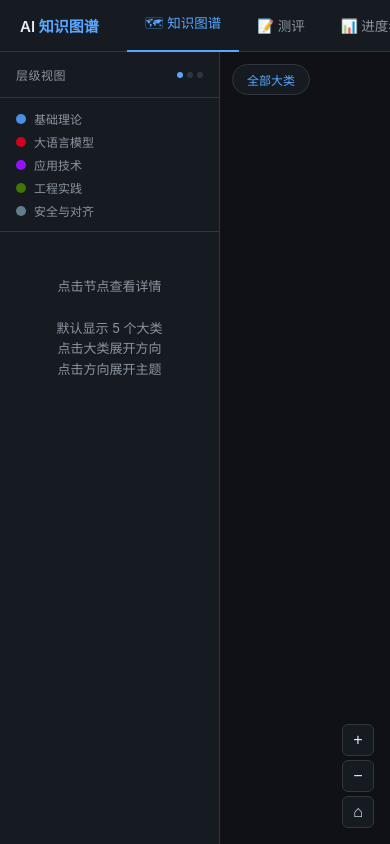
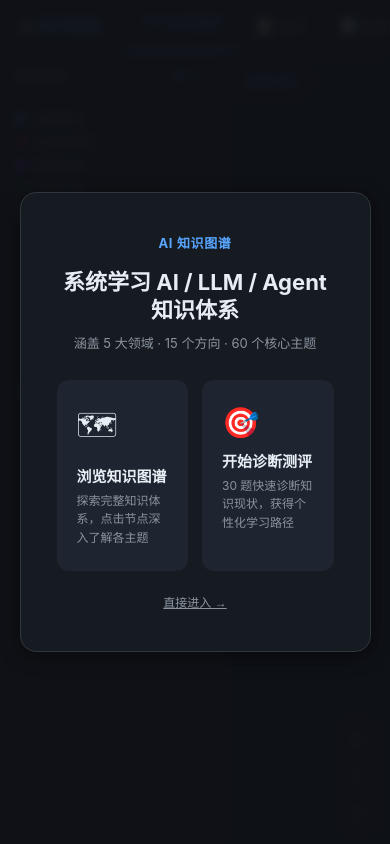
Before and after one commit to ZominWang/super-alignment, a Flask app: page / in a window 390 px wide; the page is wider, and only the part inside the window is pictured. Run offline with Flask 3, Linux system fonts and the light colour scheme.

Commit message:
修复全部P0问题并系统提升产品质量
P0修复：
- 图谱可见性：requestAnimationFrame + ResizeObserver 确保尺寸正确读取
- recommender.py：从旧 load_domains() 迁移到新三级结构 area/direction
- 答案位置偏差：确定性洗牌（seed = topic_id + 题序），B位置从98%降至~24%
- 答案暴露前端：GET响应剥离correct_index，新增/api/answer-check后端判分，submit忽略客户端is_correct

功能增强：
- 图谱节点按掌握度着色：area/direction渐变绿色，tested未掌握topic显示红色
- 首页欢迎引导：0进度首访时展示双入口（浏览图谱 vs 开始测评）
- 测评→图谱联动：结果页新增"查看图谱"和"查看此方向图谱"按钮
- 测评完成后自动刷新图谱状态数据
- 进度看板雷达图改为5大类维度（原15方向太密集）
- 区分"未测评"和"需要加强"：测评过但失败的topic显示红色badge
- 搜索导航延迟从1600ms降至360ms
- 进度条修正（从current-1改为current）

```diff
--- a/web/app.py
+++ b/web/app.py
@@ -15,6 +15,7 @@ from vault_parser import (
     get_graph_data, get_progress,
     get_global_diagnostic_questions, submit_global_diagnostic,
     get_direction_quiz, submit_direction_quiz,
+    strip_quiz_answers, validate_quiz_answer,
     search_knowledge, build_cli_search_prompt
 )
 
@@ -143,7 +144,7 @@ def api_diagnostic():
         n = int(request.args.get('n_per_direction', 2))
         questions = get_global_diagnostic_questions(n_per_direction=n)
         return jsonify({
-            'questions': questions,
+            'questions': strip_quiz_answers(questions),
             'total': len(questions)
         })
     except Exception as e:
@@ -177,6 +178,7 @@ def api_direction_quiz(direction_id):
         quiz_data = get_direction_quiz(direction_id)
         if not quiz_data:
             return jsonify({'error': f'Direction {direction_id} not found'}), 404
+        quiz_data['questions'] = strip_quiz_answers(quiz_data.get('questions', []))
         return jsonify(quiz_data)
     except Exception as e:
         return jsonify({'error': str(e)}), 500
@@ -199,6 +201,29 @@ def api_direction_quiz_submit(direction_id):
 
 
 # ============================================================
+# 答案验证 API（后端判分，防止前端伪造）
+# ============================================================
+
+@app.route('/api/answer-check', methods=['POST'])
+def api_answer_check():
+    """实时验证单道题的答案，用于题目作答后的即时反馈"""
+    try:
+        data = request.get_json()
+        topic_id = data.get('topic_id', '')
+        q_index = data.get('within_topic_q_index', data.get('question_index', 0))
+        selected = data.get('selected_index', -1)
+
+        is_correct, correct_index, explanation = validate_quiz_answer(topic_id, q_index, selected)
+        return jsonify({
+            'is_correct': is_correct,
+            'correct_index': correct_index,
+            'explanation': explanation
+        })
+    except Exception as e:
+        return jsonify({'error': str(e)}), 500
+
+
+# ============================================================
 # 单题 Quiz API（保持兼容）
 # ============================================================
 
@@ -211,7 +236,7 @@ def api_quiz(topic_id):
             return jsonify({'error': f'Topic {topic_id} not found'}), 404
 
         body = topic.get('body', '')
-        questions = parse_quiz(body)
+        questions = parse_quiz(body, topic_id=topic_id)
 
         return jsonify({
             'topic_id': topic_id,
@@ -221,7 +246,7 @@ def api_quiz(topic_id):
             'difficulty': topic.get('difficulty', 3),
             'area': topic.get('area'),
             'direction': topic.get('direction'),
-            'questions': questions,
+            'questions': strip_quiz_answers(questions),
             'current_status': topic.get('status', 'unknown')
         })
     except Exception as e:
@@ -240,7 +265,7 @@ def api_quiz_submit(topic_id):
             return jsonify({'error': f'Topic {topic_id} not found'}), 404
 
         body = topic.get('body', '')
-        questions = parse_quiz(body)
+        questions = parse_quiz(body, topic_id=topic_id)
 
         if not questions:
             return jsonify({'error': 'No questions found'}), 400
--- a/web/static/css/style.css
+++ b/web/static/css/style.css
@@ -240,6 +240,7 @@ body {
 .status-mastered { background: rgba(63,185,80,.15); color: var(--success); border: 1px solid rgba(63,185,80,.3); }
 .status-learning { background: rgba(210,153,34,.15); color: var(--warning); border: 1px solid rgba(210,153,34,.3); }
 .status-unknown { background: rgba(139,148,158,.1); color: var(--text-muted); border: 1px solid var(--border); }
+.status-needs-work { background: rgba(248,81,73,.1); color: var(--danger); border: 1px solid rgba(248,81,73,.3); }
 
 .node-action-btn {
   width: 100%;
@@ -1205,3 +1206,103 @@ body {
 .btn-course-explore:hover {
   background: rgba(188,140,255,0.1);
 }
+
+/* ============================================================
+   欢迎引导遮罩
+   ============================================================ */
+
+.welcome-overlay {
+  position: fixed;
+  inset: 0;
+  background: rgba(15, 17, 23, 0.94);
+  z-index: 400;
+  display: flex;
+  align-items: center;
+  justify-content: center;
+  backdrop-filter: blur(4px);
+}
+
+.welcome-card {
+  max-width: 600px;
+  width: 90%;
+  background: var(--bg2);
+  border: 1px solid var(--border);
+  border-radius: 16px;
+  padding: 40px 36px;
+  text-align: center;
+  box-shadow: var(--shadow);
+}
+
+.welcome-logo {
+  font-size: 13px;
+  font-weight: 700;
+  color: var(--accent);
+  letter-spacing: 0.05em;
+  text-transform: uppercase;
+  margin-bottom: 16px;
+}
+
+.welcome-title {
+  font-size: 22px;
+  font-weight: 700;
+  color: var(--text);
+  margin-bottom: 8px;
+  line-height: 1.3;
+}
+
+.welcome-desc {
+  font-size: 13px;
+  color: var(--text-muted);
+  margin-bottom: 28px;
+}
+
+.welcome-actions {
+  display: flex;
+  gap: 14px;
+  margin-bottom: 20px;
+}
+
+.welcome-action-card {
+  flex: 1;
+  background: var(--bg3);
+  border: 2px solid transparent;
+  border-radius: 12px;
+  padding: 22px 18px;
+  cursor: pointer;
+  transition: border-color 0.15s, transform 0.1s;
+  text-align: left;
+}
+
+.welcome-action-card:hover {
+  border-color: var(--accent);
+  transform: translateY(-2px);
+}
+
+.welcome-icon {
+  font-size: 30px;
+  margin-bottom: 10px;
+}
+
+.welcome-action-title {
+  font-size: 15px;
+  font-weight: 600;
+  color: var(--text);
+  margin-bottom: 6px;
+}
+
+.welcome-action-desc {
+  font-size: 12px;
+  color: var(--text-muted);
+  line-height: 1.55;
+}
+
+.welcome-skip {
+  background: none;
+  border: none;
+  color: var(--text-muted);
+  font-size: 12px;
+  cursor: pointer;
+  text-decoration: underline;
+}
+
+.welcome-skip:hover { color: var(--text); }
--- a/web/static/js/app.js
+++ b/web/static/js/app.js
@@ -37,6 +37,17 @@ document.querySelectorAll('.tab-btn').forEach(btn => {
     btn.classList.add('active');
     document.getElementById(`panel-${btn.dataset.tab}`).classList.add('active');
     if (btn.dataset.tab === 'progress') loadProgress();
+    if (btn.dataset.tab === 'graph' && svg) {
+      // 切回图谱 tab 时修正尺寸（曾经在 display:none 状态下测量可能为 0）
+      requestAnimationFrame(() => {
+        const wrap = document.getElementById('graph-svg').parentElement;
+        const W = wrap.clientWidth, H = wrap.clientHeight;
+        if (W > 0 && H > 0) {
+          svg.attr('width', W).attr('height', H);
+          if (simulation) simulation.force('center', d3.forceCenter(W / 2, H / 2)).alpha(0.1).restart();
+        }
+      });
+    }
   });
 });
 
@@ -47,18 +58,26 @@ document.querySelectorAll('.tab-btn').forEach(btn => {
 function show(id) { document.getElementById(id).classList.remove('hidden'); }
 function hide(id) { document.getElementById(id).classList.add('hidden'); }
 
-function getStatusLabel(s) {
-  return { mastered: '已掌握', learning: '学习中', unknown: '未学习' }[s] || '未学习';
+function getStatusLabel(s, tested = false) {
+  if (s === 'unknown') return tested ? '需要加强' : '未测评';
+  return { mastered: '已掌握', learning: '学习中' }[s] || '未测评';
 }
 
-function getStatusClass(s) {
-  return { mastered: 'status-mastered', learning: 'status-learning', unknown: 'status-unknown' }[s] || 'status-unknown';
+function getStatusClass(s, tested = false) {
+  if (s === 'unknown') return tested ? 'status-needs-work' : 'status-unknown';
+  return { mastered: 'status-mastered', learning: 'status-learning' }[s] || 'status-unknown';
 }
 
 function scoreColor(pct) {
   if (pct >= 80) return '#3fb950';
   if (pct >= 60) return '#d29922';
   return '#f85149';
+}
+
+function masteryColor(baseColor, mastered, total) {
+  if (!total || !mastered) return baseColor;
+  const pct = Math.min(mastered / total, 1);
+  return d3.interpolateRgb(baseColor, '#3fb950')(pct * 0.55);
 }
 
 // ============================================================
@@ -76,9 +95,13 @@ async function init() {
     State.directions = dirsResp;
     State.areas = areasResp;
 
-    initGraph();
+    // requestAnimationFrame 确保 DOM 布局完成后再读取容器尺寸
+    requestAnimationFrame(() => initGraph());
     renderDirectionsGrid();
-    updateTopbarBadge();
+    const progress = await updateTopbarBadge();
+    if (progress && progress.mastered_percent === 0 && !localStorage.getItem('kg_welcome_dismissed')) {
+      show('welcome-overlay');
+    }
   } catch (e) {
     console.error('Init error:', e);
   }
@@ -89,7 +112,46 @@ async function updateTopbarBadge() {
     const p = await fetch('/api/progress').then(r => r.json());
     document.getElementById('topbar-badge').innerHTML =
       `掌握 <strong>${p.mastered_percent}%</strong> · ${p.mastered}/${p.total}`;
+    return p;
   } catch (e) {}
+}
+
+async function refreshGraphData() {
+  try {
+    const graphResp = await fetch('/api/graph').then(r => r.json());
+    State.graphData = graphResp;
+    // 重新渲染当前层级
+    if (State.graphLevel === 'area') renderAreaLevel();
+    else if (State.graphLevel === 'direction' && State.expandedArea) expandArea(State.expandedArea);
+    else if (State.graphLevel === 'topic' && State.expandedDirection) expandDirection(State.expandedDirection);
+  } catch (e) {}
+}
+
+function switchToTab(tabName) {
+  document.querySelectorAll('.tab-btn').forEach(b => b.classList.remove('active'));
+  document.querySelectorAll('.tab-panel').forEach(p => p.classList.remove('active'));
+  document.querySelector(`[data-tab="${tabName}"]`).classList.add('active');
+  document.getElementById(`panel-${tabName}`).classList.add('active');
+  if (tabName === 'progress') loadProgress();
+  if (tabName === 'graph' && svg) {
+    requestAnimationFrame(() => {
+      const wrap = document.getElementById('graph-svg').parentElement;
+      const W = wrap.clientWidth, H = wrap.clientHeight;
+      if (W > 0 && H > 0) {
+        svg.attr('width', W).attr('height', H);
+        if (simulation) simulation.force('center', d3.forceCenter(W / 2, H / 2)).alpha(0.1).restart();
+      }
+    });
+  }
+}
+
+function welcomeGo(tab) {
+  localStorage.setItem('kg_welcome_dismissed', '1');
+  hide('welcome-overlay');
+  if (tab === 'quiz') {
+    switchToTab('quiz');
+    setTimeout(startDiagnostic, 100);
+  }
 }
 
 // ============================================================
@@ -101,7 +163,13 @@ const AREA_R = 42, DIR_R = 26, TOPIC_R = 14;
 
 function initGraph() {
   const wrap = document.getElementById('graph-svg').parentElement;
-  const W = wrap.clientWidth, H = wrap.clientHeight;
+  let W = wrap.clientWidth, H = wrap.clientHeight;
+
+  // 如果布局未完成（display:none 或尺寸还未计算），使用窗口尺寸作为后备
+  if (!W || !H) {
+    W = Math.max(window.innerWidth * 0.58, 400);
+    H = Math.max(window.innerHeight * 0.75, 400);
+  }
 
   svg = d3.select('#graph-svg');
   svg.attr('width', W).attr('height', H);
@@ -114,6 +182,17 @@ function initGraph() {
   g = svg.append('g');
 
   renderAreaLevel();
+
+  // 监听容器尺寸变化（窗口缩放、侧栏展开等）
+  const ro = new ResizeObserver(entries => {
+    const e = entries[0];
+    const nW = e.contentRect.width, nH = e.contentRect.height;
+    if (nW > 0 && nH > 0) {
+      svg.attr('width', nW).attr('height', nH);
+      if (simulation) simulation.force('center', d3.forceCenter(nW / 2, nH / 2)).alpha(0.2).restart();
+    }
+  });
+  ro.observe(wrap);
 }
 
 function clearGraph() {
@@ -154,10 +233,10 @@ function renderAreaLevel() {
 
   node.append('circle')
     .attr('r', AREA_R)
-    .attr('fill', d => d.color)
-    .attr('fill-opacity', 0.85)
-    .attr('stroke', '#fff')
-    .attr('stroke-width', 2)
+    .attr('fill', d => masteryColor(d.color, d.mastered, d.total))
+    .attr('fill-opacity', 0.88)
+    .attr('stroke', d => d.mastered > 0 ? '#3fb950' : '#fff')
+    .attr('stroke-width', d => d.mastered > 0 ? 2.5 : 1.5)
     .attr('class', 'node-circle');
 
   node.append('text')
@@ -223,10 +302,10 @@ function expandArea(areaId) {
 
   node.append('circle')
     .attr('r', d => d.type === 'area' ? AREA_R : DIR_R)
-    .attr('fill', d => d.color)
-    .attr('fill-opacity', d => d.type === 'area' ? 0.95 : 0.8)
-    .attr('stroke', '#fff')
-    .attr('stroke-width', d => d.type === 'area' ? 2 : 1.5)
+    .attr('fill', d => masteryColor(d.color, d.mastered, d.total))
+    .attr('fill-opacity', d => d.type === 'area' ? 0.95 : 0.82)
+    .attr('stroke', d => d.mastered > 0 ? '#3fb950' : '#fff')
+    .attr('stroke-width', d => d.mastered > 0 ? 2.5 : (d.type === 'area' ? 2 : 1.5))
     .attr('class', 'node-circle');
 
   node.append('text')
@@ -306,20 +385,22 @@ function expandDirection(dirId) {
   node.append('circle')
     .attr('r', d => d.type === 'direction' ? DIR_R : TOPIC_R)
     .attr('fill', d => {
-      if (d.type === 'direction') return d.color;
+      if (d.type === 'direction') return masteryColor(d.color, d.mastered, d.total);
       const s = d.status || 'unknown';
       if (s === 'mastered') return '#3fb950';
       if (s === 'learning') return '#d29922';
+      if (d.tested) return d3.interpolateRgb(d.color, '#f85149')(0.3); // 测评过但未掌握
       return d.color;
     })
-    .attr('fill-opacity', d => d.type === 'direction' ? 0.9 : 0.7)
+    .attr('fill-opacity', d => d.type === 'direction' ? 0.9 : 0.72)
     .attr('stroke', d => {
       const s = d.status || 'unknown';
       if (s === 'mastered') return '#3fb950';
       if (s === 'learning') return '#d29922';
-      return '#fff';
+      if (d.type === 'topic' && d.tested) return '#f85149';
+      return d.type === 'direction' && d.mastered > 0 ? '#3fb950' : '#fff';
     })
-    .attr('stroke-width', 1.5)
+    .attr('stroke-width', d => (d.status === 'mastered' || (d.type === 'topic' && d.tested)) ? 2 : 1.5)
     .attr('class', 'node-circle');
 
   node.append('text')
@@ -360,7 +441,7 @@ function showNodeInfo(d) {
 
   if (d.type === 'topic') {
     const status = d.status || 'unknown';
-    html += `<span class="node-status-badge ${getStatusClass(status)}">${getStatusLabel(status)}</span>`;
+    html += `<span class="node-status-badge ${getStatusClass(status, d.tested)}">${getStatusLabel(status, d.tested)}</span>`;
     html += `<br>
       <button class="node-action-btn" onclick="startTopicQuiz('${d.id}')">开始测评</button>
     `;
@@ -388,23 +469,14 @@ function showNodeInfo(d) {
 }
 
 function startTopicQuiz(topicId) {
-  // 切换到测评 tab 并启动单题测评
-  document.querySelectorAll('.tab-btn').forEach(b => b.classList.remove('active'));
-  document.querySelectorAll('.tab-panel').forEach(p => p.classList.remove('active'));
-  document.querySelector('[data-tab="quiz"]').classList.add('active');
-  document.getElementById('panel-quiz').classList.add('active');
-
-  // 找到该 topic 所属方向
+  switchToTab('quiz');
   const topicNode = State.graphData.nodes.find(n => n.id === topicId);
   const dirId = topicNode?.direction;
   if (dirId) startDirectionQuiz(dirId);
 }
 
 function startDirectionQuizFromGraph(dirId) {
-  document.querySelectorAll('.tab-btn').forEach(b => b.classList.remove('active'));
-  document.querySelectorAll('.tab-panel').forEach(p => p.classList.remove('active'));
-  document.querySelector('[data-tab="quiz"]').classList.add('active');
-  document.getElementById('panel-quiz').classList.add('active');
+  switchToTab('quiz');
   startDirectionQuiz(dirId);
 }
 
@@ -517,7 +589,7 @@ function renderCurrentQuestion() {
 
   const total = State.quizQuestions.length;
   const current = State.quizIndex + 1;
-  const pct = ((current - 1) / total * 100).toFixed(1);
+  const pct = (current / total * 100).toFixed(1);
 
   document.getElementById('quiz-progress-fill').style.width = pct + '%';
   document.getElementById('quiz-counter').textContent = `${current} / ${total}`;
@@ -552,17 +624,45 @@ function renderCurrentQuestion() {
   nextBtn.style.opacity = '0.5';
 }
 
-function selectOption(idx) {
+async function selectOption(idx) {
   if (State.answeredCurrent) return;
   State.answeredCurrent = true;
 
   const q = State.quizQuestions[State.quizIndex];
-  const correctIdx = q.correct_index;
-  const isCorrect = idx === correctIdx;
 
-  // 记录答案
+  // 立即锁定所有选项，防止重复点击
+  document.querySelectorAll('.option-btn').forEach(btn => {
+    btn.style.cursor = 'default';
+    btn.onclick = null;
+  });
+
+  // 后端验证答案（防止前端伪造）
+  let isCorrect = false, correctIdx = -1;
+  try {
+    const res = await fetch('/api/answer-check', {
+      method: 'POST',
+      headers: { 'Content-Type': 'application/json' },
+      body: JSON.stringify({
+        topic_id: q.topic_id,
+        within_topic_q_index: q.within_topic_q_index ?? State.quizIndex,
+        selected_index: idx
+      })
+    }).then(r => r.json());
+    isCorrect = res.is_correct;
+    correctIdx = res.correct_index;
+    // 用后端返回的解析覆盖前端（若有）
+    if (res.explanation) {
+      const expBox = document.getElementById('explanation-box');
+      if (expBox) expBox.textContent = res.explanation;
+    }
+  } catch (e) {
+    console.warn('answer-check failed, falling back to client', e);
+  }
+
+  // 记录答案（is_correct 以服务端为准）
   State.quizAnswers.push({
     question_index: State.quizIndex,
+    within_topic_q_index: q.within_topic_q_index ?? State.quizIndex,
     selected_index: idx,
     is_correct: isCorrect,
     topic_id: q.topic_id,
@@ -573,7 +673,6 @@ function selectOption(idx) {
   document.querySelectorAll('.option-btn').forEach((btn, i) => {
     if (i === correctIdx) btn.classList.add('correct');
     else if (i === idx && !isCorrect) btn.classList.add('wrong');
-    btn.style.cursor = 'default';
   });
 
   // 显示解析
@@ -614,6 +713,8 @@ async function finishQuiz() {
   }
 
   updateTopbarBadge();
+  // 刷新图谱状态（后台静默更新，不影响当前界面）
+  refreshGraphData();
 }
 
 async function submitDiagnostic() {
@@ -728,6 +829,20 @@ document.getElementById('btn-back-to-quiz-home-2').addEventListener('click', ()
 document.getElementById('btn-redo-diagnostic').addEventListener('click', () => {
   hide('quiz-result-view');
   startDiagnostic();
+});
+
+// 从测评结果跳转图谱
+document.getElementById('btn-view-graph-from-diagnostic').addEventListener('click', () => {
+  hide('quiz-result-view');
+  show('quiz-home-view');
+  switchToTab('graph');
+});
+document.getElementById('btn-view-direction-graph').addEventListener('click', () => {
+  const dirId = State.currentDirectionId;
+  hide('direction-result-view');
+  show('quiz-home-view');
+  switchToTab('graph');
+  if (dirId) setTimeout(() => expandDirection(dirId), 150);
 });
 
 // ============================================================
@@ -969,20 +1084,17 @@ function renderSearchResult(r) {
 }
 
 function navigateToNode(type, id) {
-  // 切换到图谱 Tab
-  document.querySelectorAll('.tab-btn').forEach(b => b.classList.remove('active'));
-  document.querySelectorAll('.tab-panel').forEach(p => p.classList.remove('active'));
-  document.querySelector('[data-tab="graph"]').classList.add('active');
-  document.getElementById('panel-graph').classList.add('active');
+  switchToTab('graph');
+  if (!State.graphData) return;
 
-  if (!State.graphData) return;
+  const STEP = 120; // ms — enough for one simulation alpha decay step
 
   if (type === 'area') {
     resetToAreas();
     setTimeout(() => {
       const node = State.graphData.nodes.find(n => n.id === id && n.type === 'area');
       if (node) showNodeInfo(node);
-    }, 600);
+    }, STEP);
   } else if (type === 'direction') {
     const dirNode = State.graphData.nodes.find(n => n.id === id && n.type === 'direction');
     if (!dirNode) return;
@@ -992,8 +1104,8 @@ function navigateToNode(type, id) {
       setTimeout(() => {
         const node = State.graphData.nodes.find(n => n.id === id);
         if (node) showNodeInfo(node);
-      }, 600);
-    }, 400);
+      }, STEP);
+    }, STEP);
   } else if (type === 'topic') {
     const topicNode = State.graphData.nodes.find(n => n.id === id && n.type === 'topic');
     if (!topicNode) return;
@@ -1007,9 +1119,9 @@ function navigateToNode(type, id) {
         setTimeout(() => {
           const node = State.graphData.nodes.find(n => n.id === id);
           if (node) showNodeInfo(node);
-        }, 600);
-      }, 500);
-    }, 400);
+        }, STEP);
+      }, STEP);
+    }, STEP);
   }
 }
 
--- a/web/templates/index.html
+++ b/web/templates/index.html
@@ -50,13 +50,35 @@
   </div>
   <div class="course-modal-body">
     <div class="course-modal-phase2-note">
-      💡 <strong>Phase 2 规划：</strong>本地 CLI AI Agent 将自动执行搜索并返回推荐课程列表。目前请手动复制提示词。
+      💡 本功能后续将自动化，目前请手动复制提示词到本地 AI Agent 执行。
     </div>
     <div class="course-prompt-box">
       <pre id="course-prompt-text"></pre>
     </div>
     <button class="btn-primary" id="btn-copy-prompt" onclick="copyPrompt()">📋 复制提示词</button>
     <span class="copy-success hidden" id="copy-success">✓ 已复制</span>
+  </div>
+</div>
+
+<!-- 欢迎引导遮罩（首次访问 / 0 进度时显示） -->
+<div class="welcome-overlay hidden" id="welcome-overlay">
+  <div class="welcome-card">
+    <div class="welcome-logo">AI 知识图谱</div>
+    <h2 class="welcome-title">系统学习 AI / LLM / Agent 知识体系</h2>
+    <p class="welcome-desc">涵盖 5 大领域 · 15 个方向 · 60 个核心主题</p>
+    <div class="welcome-actions">
+      <div class="welcome-action-card" onclick="welcomeGo('graph')">
+        <div class="welcome-icon">🗺</div>
+        <div class="welcome-action-title">浏览知识图谱</div>
+        <div class="welcome-action-desc">探索完整知识体系，点击节点深入了解各主题</div>
+      </div>
+      <div class="welcome-action-card" onclick="welcomeGo('quiz')">
+        <div class="welcome-icon">🎯</div>
+        <div class="welcome-action-title">开始诊断测评</div>
+        <div class="welcome-action-desc">30 题快速诊断知识现状，获得个性化学习路径</div>
+      </div>
+    </div>
+    <button class="welcome-skip" onclick="welcomeGo('graph')">直接进入 →</button>
   </div>
 </div>
 
@@ -82,7 +104,7 @@
         <div class="legend-item"><div class="legend-dot" style="background:#607D8B"></div>安全与对齐</div>
       </div>
       <div class="node-info-panel" id="node-info-panel">
-        <div class="node-info-empty">点击节点查看详情<br><br>默认显示 5 个大类<br>点击大类展开方向<br>点击方向展开主题</div>
+        <div class="node-info-empty">点击节点查看详情<br><br>点击大类 → 展开方向<br>点击方向 → 展开主题<br><br><span style="color:var(--success)">●</span> 绿色 = 已掌握　<span style="color:var(--warning)">●</span> 黄色 = 学习中</div>
       </div>
     </div>
     <div class="graph-canvas-wrap">
@@ -179,6 +201,7 @@
 
         <div class="result-actions">
           <button class="btn-secondary" id="btn-redo-diagnostic">重新诊断</button>
+          <button class="btn-secondary" id="btn-view-graph-from-diagnostic">查看图谱 →</button>
           <button class="btn-primary" id="btn-back-to-quiz-home">返回测评首页</button>
         </div>
       </div>
@@ -199,7 +222,8 @@
         </div>
 
         <div class="result-actions">
-          <button class="btn-secondary" id="btn-back-to-quiz-home-2">返回测评首页</button>
+          <button class="btn-secondary" id="btn-view-direction-graph">查看此方向图谱 →</button>
+          <button class="btn-primary" id="btn-back-to-quiz-home-2">返回测评首页</button>
         </div>
       </div>
     </div>
```
Also changed, not shown: web/recommender.py (+18 -13 lines), web/vault_parser.py (+113 -14 lines).
